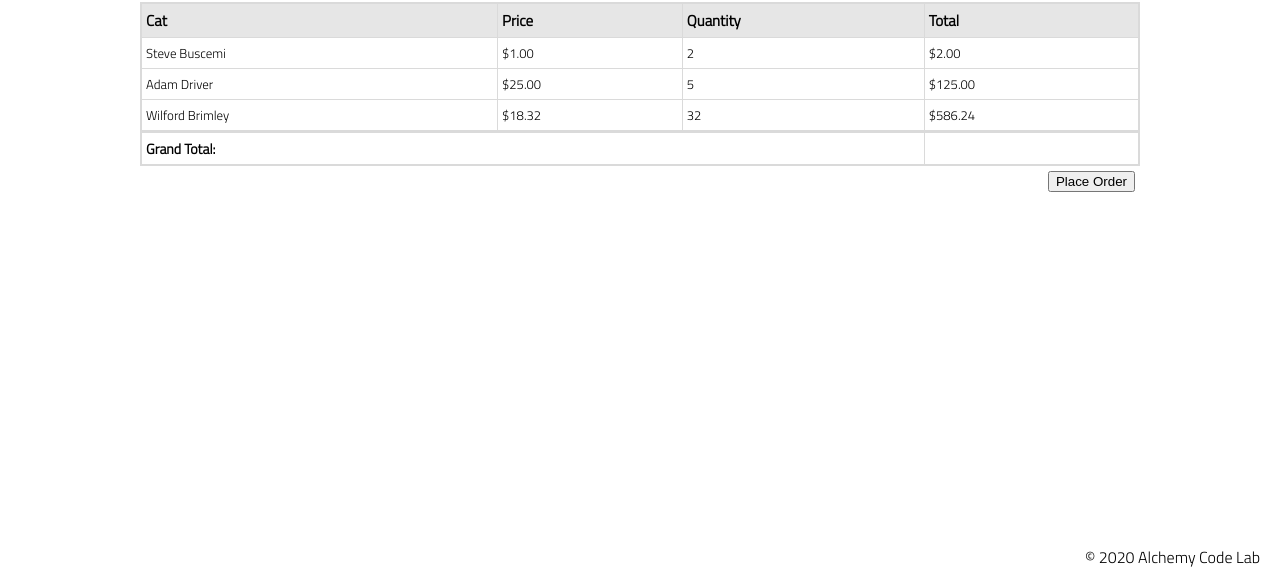
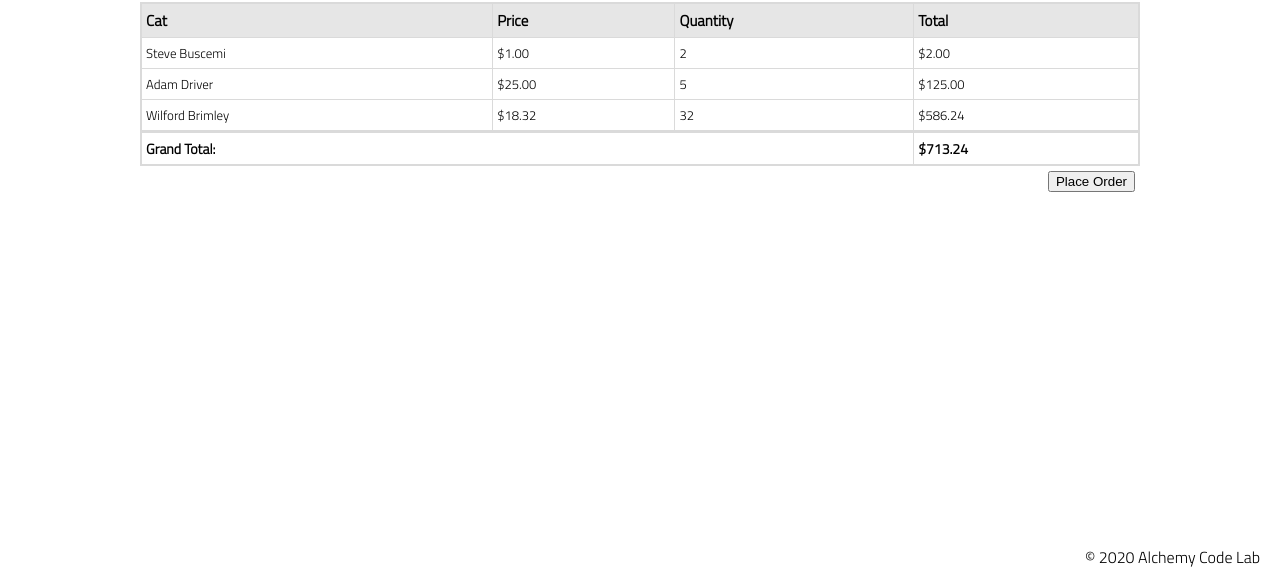
Before and after one commit to Dylan-Floyd/lab-06-e-commerce-site, a plain HTML site: page cart/index.html in a window 1280 px wide. Shown: the part 230-800 px from the top of the page. Drawn offline with Linux system fonts and the light colour scheme.

Commit message:
add grand total to cart page

```diff
--- a/cart/cart.js
+++ b/cart/cart.js
@@ -1,12 +1,15 @@
 import { products } from '../data/product-data.js';
 import { cartData } from '../data/cart-data.js';
 import { renderLineItem } from './render-line-item.js';
-import { findById } from '../utils.js';
+import { calcOrderTotal, findById } from '../utils.js';
 
 const tableBody = document.querySelector('#table-body');
+const grandTotal = document.querySelector('#grand-total');
 
 for (let cartItem of cartData) {
     const productData = findById(products, cartItem.id);
     const newRow = renderLineItem(cartItem, productData);
     tableBody.appendChild(newRow);
 }
+
+grandTotal.textContent = calcOrderTotal(cartData, products);
--- a/cart/index.html
+++ b/cart/index.html
@@ -36,7 +36,7 @@
                     <tfoot>
                         <tr>
                             <td colspan="3">Grand Total:</td>
-                            <td id="grand-total-display"></td>
+                            <td id="grand-total"></td>
                         </tr>
                     </tfoot>
                 </table>
```
